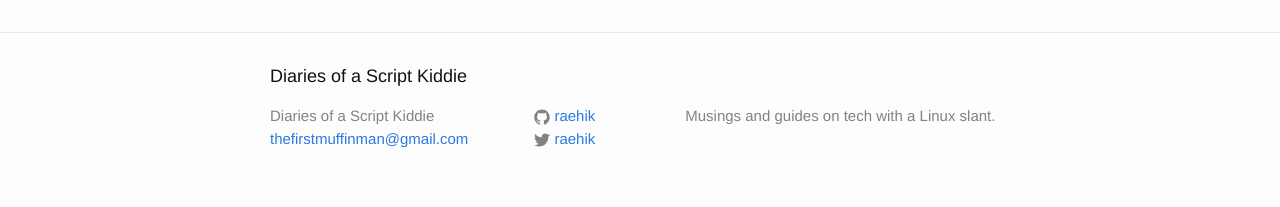
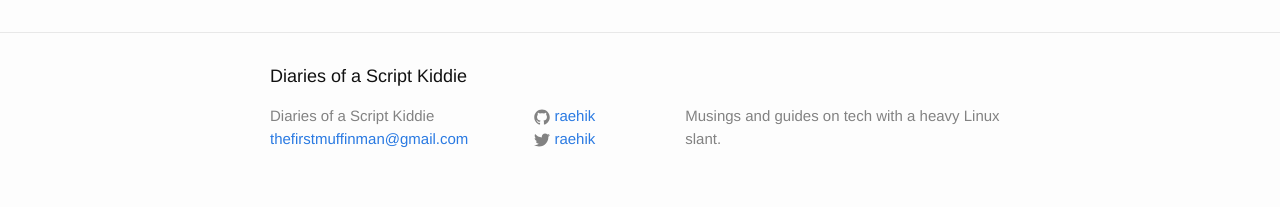
Before and after one commit to raehik/old-blog.raehik.net, a Jekyll site: the page built from index.html, in a window 1280 px wide. Shown: the part 1434-1641 px from the top of the page. Built offline with Jekyll 4.4.1, drawn with Linux system fonts in a browser that asks for light colours.

Commit message:
config: slightly edit description; update URL

```diff
--- a/_config.yml
+++ b/_config.yml
@@ -1,8 +1,8 @@
 # Site settings
 title: Diaries of a Script Kiddie
 email: thefirstmuffinman@gmail.com
-description: Musings and guides on tech with a Linux slant.
-url: raehik.github.io
+description: Musings and guides on tech with a heavy Linux slant.
+url: raehik.net
 twitter_username: raehik
 github_username: raehik
 
```
